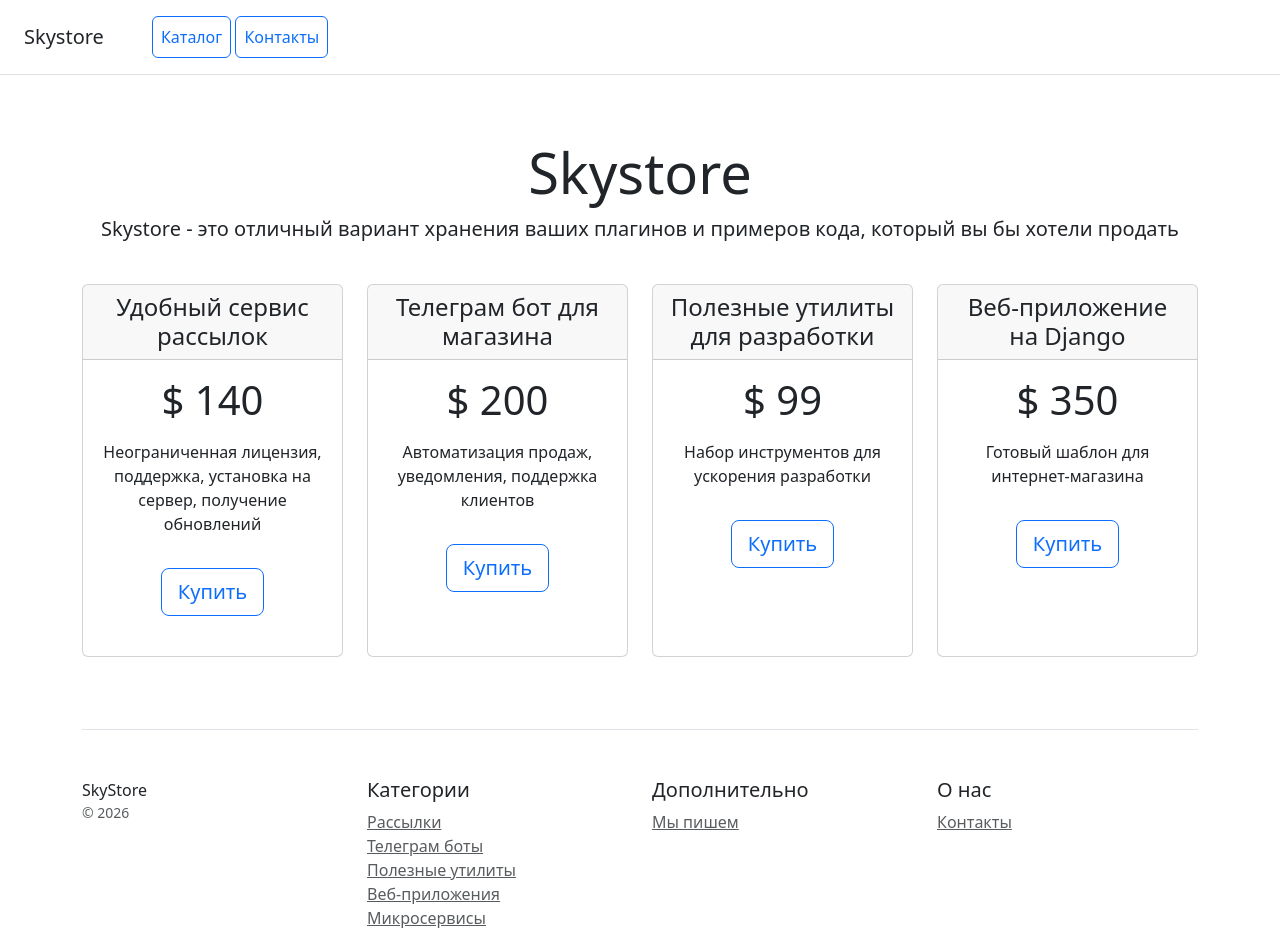
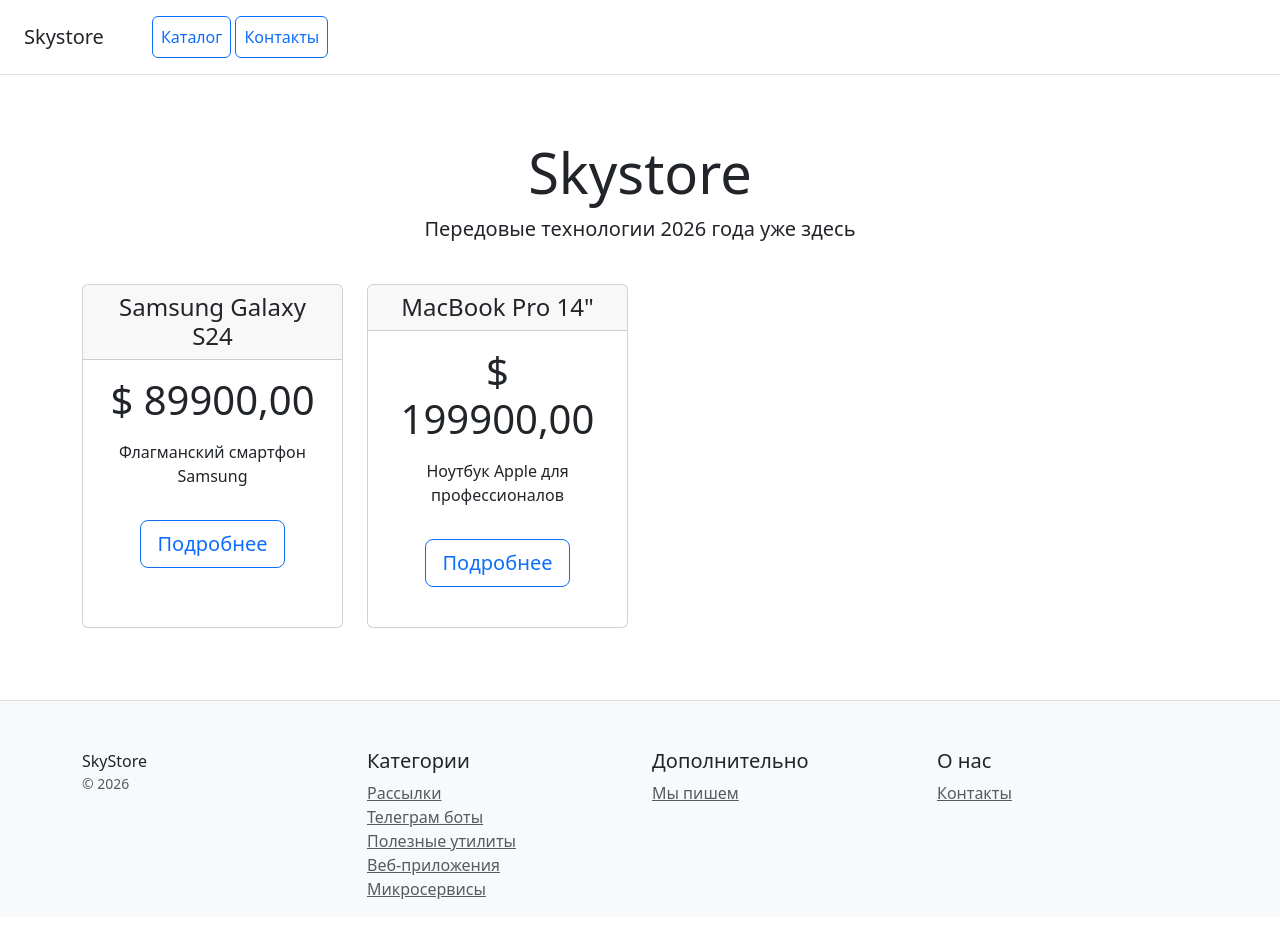
Before and after one commit to HapkoM01/online-store, a Django app: page / in a window 1280 px wide. Shown: the top 928 px of the page. After the commit the page ends 899 px from the top, so only its background shows below. Run offline with Django 4.2, Linux system fonts and the light colour scheme; data comes from the database, SQL or seed files in the repository.

Commit message:
feat: добавлены модели, шаблоны и кастомные команды

```diff
--- /dev/null
+++ b/catalog/templates/catalog/base.html
@@ -0,0 +1,56 @@
+<!doctype html>
+{% load static %}
+<html lang="ru">
+<head>
+    <meta charset="utf-8">
+    <meta name="viewport" content="width=device-width, initial-scale=1">
+    <title>{% block title %}Skystore{% endblock %}</title>
+    <link href="https://cdn.jsdelivr.net/npm/bootstrap@5.3.0-alpha1/dist/css/bootstrap.min.css" rel="stylesheet">
+</head>
+<body>
+    <!-- Подключаем подшаблон с шапкой -->
+    {% include 'catalog/includes/header.html' %}
+
+    <main>
+        {% block content %}
+        <!-- Содержимое страницы -->
+        {% endblock %}
+    </main>
+
+    <!-- Подвал (футер) -->
+    <footer class="pt-4 my-md-5 pt-md-5 border-top bg-light mt-5">
+        <div class="container">
+            <div class="row">
+                <div class="col-12 col-md">
+                    SkyStore
+                    <small class="d-block mb-3 text-muted">&copy; 2026</small>
+                </div>
+                <div class="col-6 col-md">
+                    <h5>Категории</h5>
+                    <ul class="list-unstyled text-small">
+                        <li><a class="text-muted" href="#">Рассылки</a></li>
+                        <li><a class="text-muted" href="#">Телеграм боты</a></li>
+                        <li><a class="text-muted" href="#">Полезные утилиты</a></li>
+                        <li><a class="text-muted" href="#">Веб-приложения</a></li>
+                        <li><a class="text-muted" href="#">Микросервисы</a></li>
+                    </ul>
+                </div>
+                <div class="col-6 col-md">
+                    <h5>Дополнительно</h5>
+                    <ul class="list-unstyled text-small">
+                        <li><a class="text-muted" href="#">Мы пишем</a></li>
+                    </ul>
+                </div>
+                <div class="col-6 col-md">
+                    <h5>О нас</h5>
+                    <ul class="list-unstyled text-small">
+                        <li><a class="text-muted" href="{% url 'catalog:contacts' %}">Контакты</a></li>
+                    </ul>
+                </div>
+            </div>
+        </div>
+    </footer>
+
+    <script src="https://cdn.jsdelivr.net/npm/bootstrap@5.3.0-alpha1/dist/js/bootstrap.bundle.min.js"></script>
+</body>
+</html>
--- a/catalog/templates/catalog/home.html
+++ b/catalog/templates/catalog/home.html
@@ -1,24 +1,12 @@
-<!doctype html>
+{% extends 'catalog/base.html' %}
 {% load static %}
-<html lang="ru">
-<head>
-    <meta charset="utf-8">
-    <meta name="viewport" content="width=device-width, initial-scale=1">
-    <title>Skystore - {{ title }}</title>
-    <link href="https://cdn.jsdelivr.net/npm/bootstrap@5.3.0-alpha1/dist/css/bootstrap.min.css" rel="stylesheet">
-</head>
-<body>
-<div class="d-flex flex-column flex-md-row align-items-center p-3 px-md-4 mb-3 bg-white border-bottom box-shadow">
-    <h5 class="my-0 mr-md-auto font-weight-normal">Skystore</h5>
-    <nav class="ms-5">
-        <a class="p-2 btn btn-outline-primary" href="/">Каталог</a>
-        <a class="p-2 btn btn-outline-primary" href="/contacts/">Контакты</a>
-    </nav>
-</div>
 
+{% block title %}Главная - Skystore{% endblock %}
+
+{% block content %}
 <div class="pricing-header px-3 py-3 pt-md-5 pb-md-4 mx-auto text-center">
     <h1 class="display-4">Skystore</h1>
-    <p class="lead">Skystore - это отличный вариант хранения ваших плагинов и примеров кода, который вы бы хотели продать</p>
+    <p class="lead">Передовые технологии 2026 года уже здесь</p>
 </div>
 
 <div class="container">
@@ -31,46 +19,16 @@
                 </div>
                 <div class="card-body">
                     <h1 class="card-title pricing-card-title">$ {{ product.price }}</h1>
-                    <p class="card-text mt-3">{{ product.description }}</p>
-                    <button type="button" class="btn btn-lg btn-block btn-outline-primary mt-3">Купить</button>
+                    <p class="card-text mt-3">{{ product.description|truncatechars:100 }}</p>
+                    <a href="{% url 'catalog:product_detail' product.pk %}" class="btn btn-lg btn-block btn-outline-primary mt-3">Подробнее</a>
                 </div>
             </div>
         </div>
+        {% empty %}
+        <div class="col-12">
+            <p class="text-center">Товары временно отсутствуют</p>
+        </div>
         {% endfor %}
     </div>
-
-    <footer class="pt-4 my-md-5 pt-md-5 border-top">
-        <div class="row">
-            <div class="col-12 col-md">
-                SkyStore
-                <small class="d-block mb-3 text-muted">&copy; 2026</small>
-            </div>
-            <div class="col-6 col-md">
-                <h5>Категории</h5>
-                <ul class="list-unstyled text-small">
-                    <li><a class="text-muted" href="#">Рассылки</a></li>
-                    <li><a class="text-muted" href="#">Телеграм боты</a></li>
-                    <li><a class="text-muted" href="#">Полезные утилиты</a></li>
-                    <li><a class="text-muted" href="#">Веб-приложения</a></li>
-                    <li><a class="text-muted" href="#">Микросервисы</a></li>
-                </ul>
-            </div>
-            <div class="col-6 col-md">
-                <h5>Дополнительно</h5>
-                <ul class="list-unstyled text-small">
-                    <li><a class="text-muted" href="#">Мы пишем</a></li>
-                </ul>
-            </div>
-            <div class="col-6 col-md">
-                <h5>О нас</h5>
-                <ul class="list-unstyled text-small">
-                    <li><a class="text-muted" href="/contacts/">Контакты</a></li>
-                </ul>
-            </div>
-        </div>
-    </footer>
 </div>
-
-<script src="https://cdn.jsdelivr.net/npm/bootstrap@5.3.0-alpha1/dist/js/bootstrap.bundle.min.js"></script>
-</body>
-</html>
+{% endblock %}
--- /dev/null
+++ b/catalog/templates/catalog/includes/header.html
@@ -0,0 +1,9 @@
+<div class="d-flex flex-column flex-md-row align-items-center p-3 px-md-4 mb-3 bg-white border-bottom box-shadow">
+    <h5 class="my-0 mr-md-auto font-weight-normal">
+        <a href="{% url 'catalog:home' %}" class="text-dark text-decoration-none">Skystore</a>
+    </h5>
+    <nav class="ms-5">
+        <a class="p-2 btn btn-outline-primary" href="{% url 'catalog:home' %}">Каталог</a>
+        <a class="p-2 btn btn-outline-primary" href="{% url 'catalog:contacts' %}">Контакты</a>
+    </nav>
+</div>
--- a/catalog/urls.py
+++ b/catalog/urls.py
@@ -4,6 +4,7 @@ from catalog import views
 app_name = 'catalog'
 
 urlpatterns = [
-    path('', views.home, name='home'),           # Главная страница
-    path('contacts/', views.contacts, name='contacts'),  # Контакты
+    path('', views.home, name='home'),
+    path('contacts/', views.contacts, name='contacts'),
+    path('products/<int:pk>/', views.product_detail, name='product_detail'),
 ]
--- a/catalog/views.py
+++ b/catalog/views.py
@@ -1,38 +1,25 @@
 from django.shortcuts import render, get_object_or_404
-from django.http import HttpResponse
-from django.views.decorators.csrf import csrf_exempt
-from django.core.mail import send_mail
-from django.conf import settings
+from catalog.models import Category, Product
 
 
 def home(request):
     """Контроллер для главной страницы"""
+    products = Product.objects.all()  # Получаем все продукты
     context = {
         'title': 'Skystore - Магазин плагинов и кода',
-        'products': [
-            {
-                'name': 'Удобный сервис рассылок',
-                'price': 140,
-                'description': 'Неограниченная лицензия, поддержка, установка на сервер, получение обновлений'
-            },
-            {
-                'name': 'Телеграм бот для магазина',
-                'price': 200,
-                'description': 'Автоматизация продаж, уведомления, поддержка клиентов'
-            },
-            {
-                'name': 'Полезные утилиты для разработки',
-                'price': 99,
-                'description': 'Набор инструментов для ускорения разработки'
-            },
-            {
-                'name': 'Веб-приложение на Django',
-                'price': 350,
-                'description': 'Готовый шаблон для интернет-магазина'
-            }
-        ]
+        'products': products
     }
     return render(request, 'catalog/home.html', context)
+
+
+def product_detail(request, pk):
+    """Контроллер для страницы подробной информации о товаре"""
+    product = get_object_or_404(Product, pk=pk)
+    context = {
+        'title': product.name,
+        'product': product
+    }
+    return render(request, 'catalog/product_detail.html', context)
 
 
 def contacts(request):
@@ -42,21 +29,11 @@ def contacts(request):
         phone = request.POST.get('phone')
         message = request.POST.get('message')
 
-        # Выводим в консоль (для проверки)
         print(f"\n=== Получены данные из формы контактов ===")
         print(f"Имя: {name}")
         print(f"Телефон: {phone}")
         print(f"Сообщение: {message}")
         print(f"========================================\n")
-
-        # Здесь можно добавить отправку email
-        # send_mail(
-        #     f'Сообщение от {name}',
-        #     f'Телефон: {phone}\nСообщение: {message}',
-        #     settings.DEFAULT_FROM_EMAIL,
-        #     ['admin@example.com'],
-        #     fail_silently=False,
-        # )
 
         context = {
             'success': True,
@@ -66,10 +43,12 @@ def contacts(request):
 
     return render(request, 'catalog/contacts.html')
 
+
 def custom_404(request, exception):
     """Кастомная страница 404"""
     return render(request, 'catalog/404.html', status=404)
 
+
 def custom_500(request):
     """Кастомная страница 500"""
     return render(request, 'catalog/500.html', status=500)
```
Also changed, not shown: catalog/templates/catalog/contacts.html (+5 -51 lines), catalog/templates/catalog/product_detail.html (added, +44 -0 lines), README.md.
